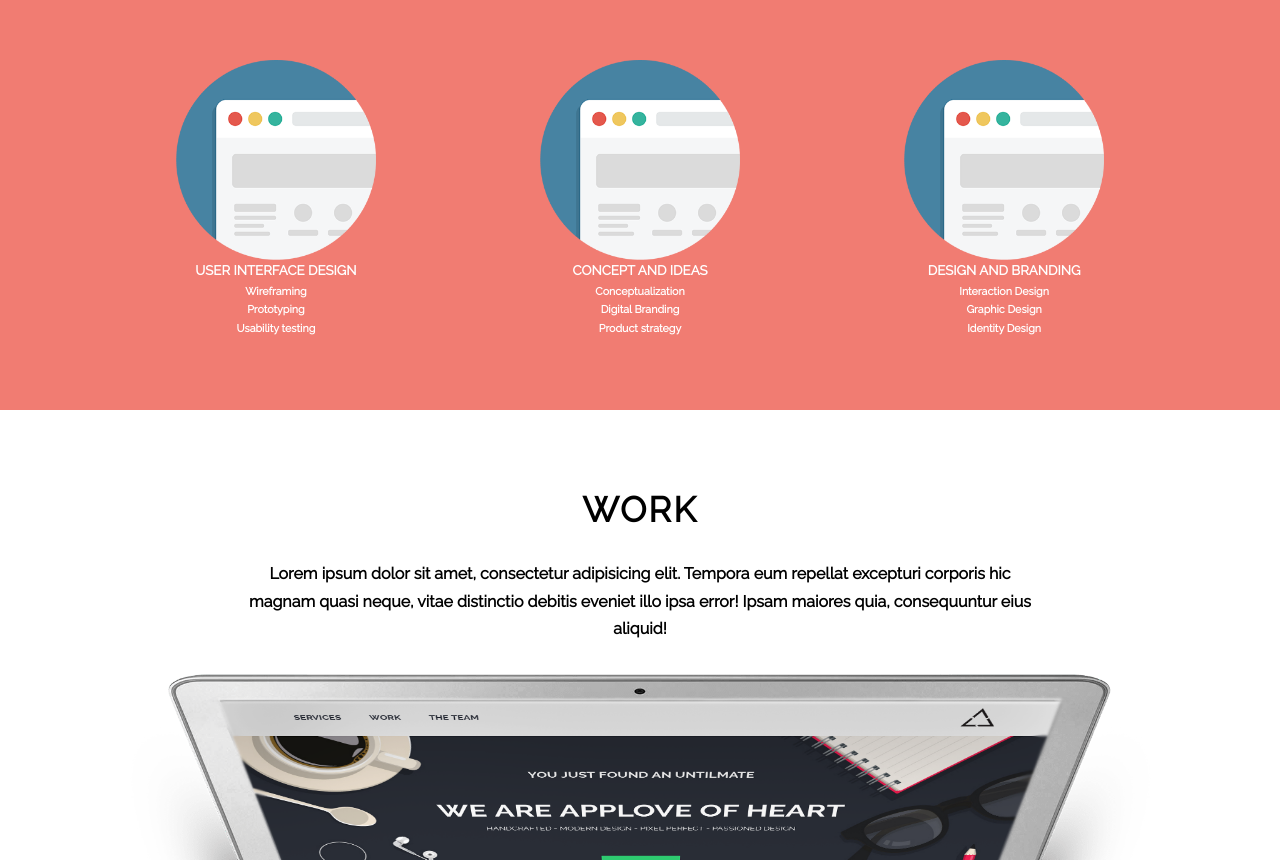
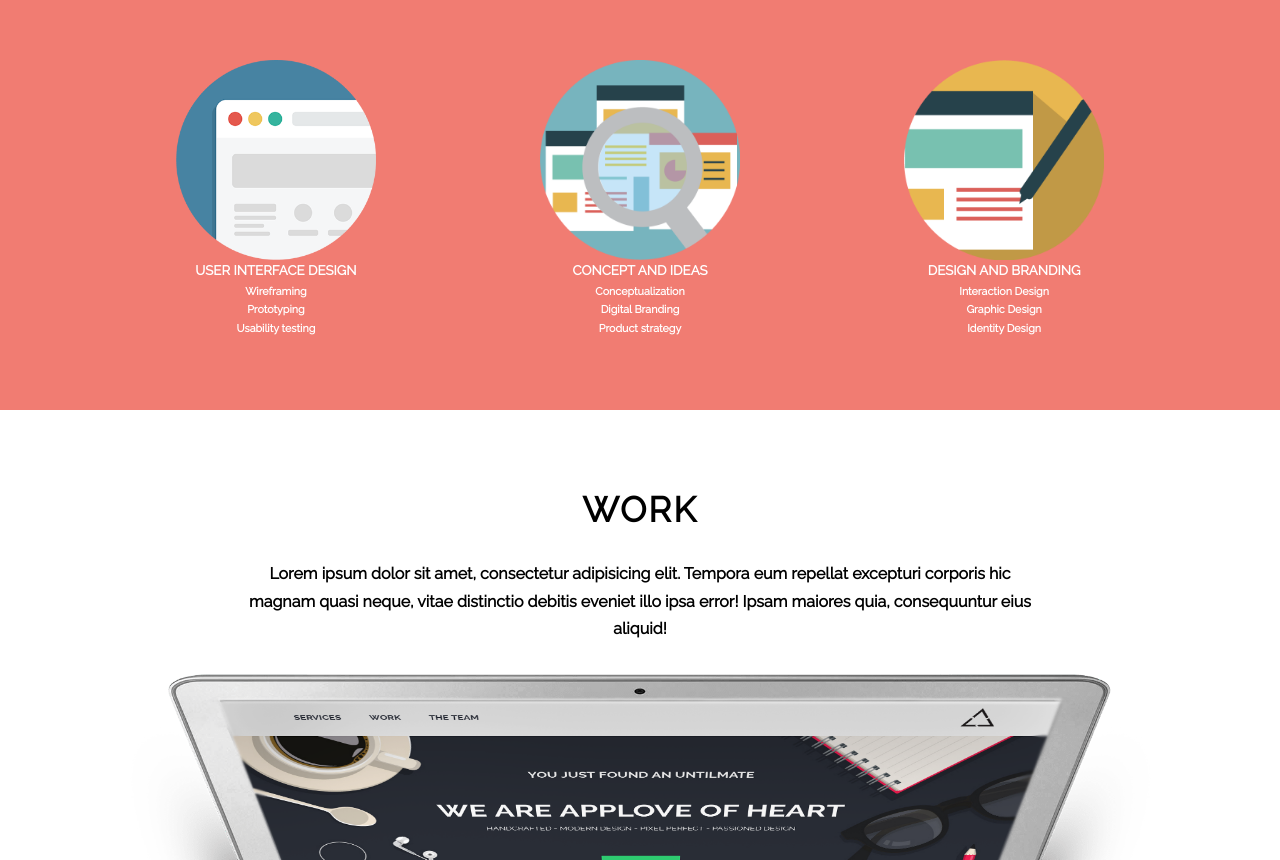
Before and after one commit to rositadiazgalaz/applove, a plain HTML site: page index.html in a window 1280 px wide. Shown: the part 889-1749 px from the top of the page. Drawn offline with Linux system fonts and the light colour scheme.

Commit message:
ultimos detalles poner imagenes correctas en services

```diff
--- a/index.html
+++ b/index.html
@@ -62,7 +62,7 @@
 				<h6 class="m-0">Usability testing</h6>
 			</div>
 			<div class="box-services">
-				<img src="assets/images/website.png" alt="Website" width="200">
+				<img src="assets/images/img-1.png" alt="Website" width="200">
 				<h5 class="mb-0">
 					CONCEPT AND IDEAS
 				</h5>
@@ -72,7 +72,7 @@
 
 			</div>
 			<div class="box-services">
-				<img src="assets/images/website.png" alt="Website" width="200">
+				<img src="assets/images/lapiz.png" alt="Website" width="200">
 				<h5 class="mb-0">
 					DESIGN AND BRANDING
 				</h5>
```
